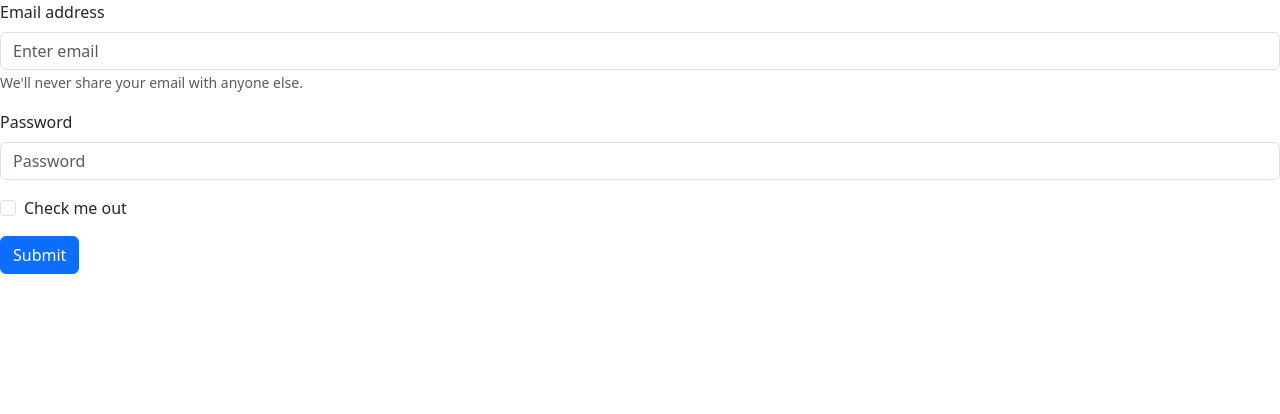
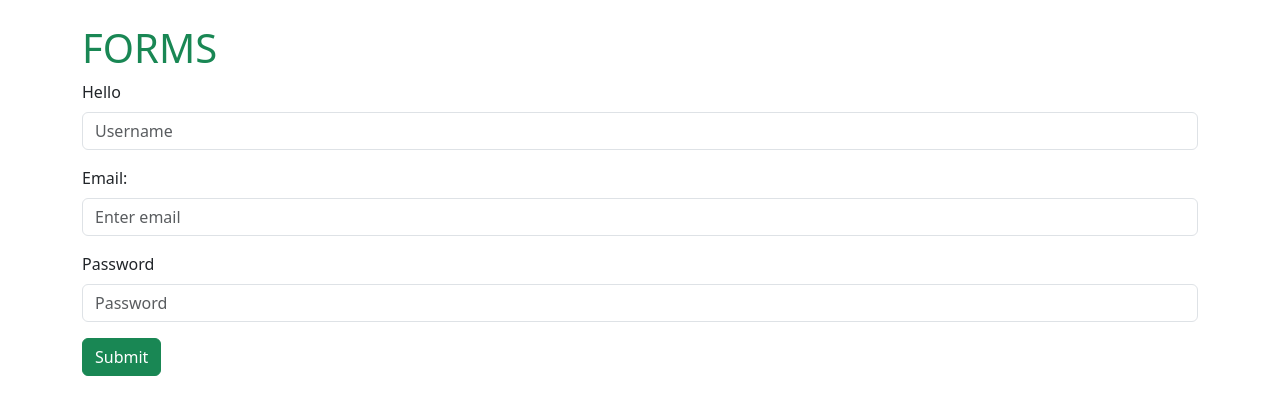
Before and after one commit to sevgi75/my-react-codes, a React (Create React App) app in the folder react/notes/rc06_forms-otherEvents/: page / in a window 1280 px wide. Shown: the top 414 px of the page. Built offline with nearby package versions, Linux system fonts and the light colour scheme.

Commit message:
onChange

```diff
--- a/react/notes/rc06_forms-otherEvents/src/components/1-forms/Forms.jsx
+++ b/react/notes/rc06_forms-otherEvents/src/components/1-forms/Forms.jsx
@@ -1,30 +1,43 @@
 import Button from 'react-bootstrap/Button';
 import Form from 'react-bootstrap/Form';
+import Container from 'react-bootstrap/Container';
+import { useState } from 'react';
 
 const Forms = () => {
+  const [username, setUsername] = useState("")
+  const [email, setEmail] = useState("")
+  const [password, setPassword] = useState("")
+
+  const handleUsername = () => {}
+
   return (
-  <div>
+  <Container className='mt-4'>
     <Form>
-      <Form.Group className="mb-3" controlId="formBasicEmail">
-        <Form.Label>Email address</Form.Label>
-        <Form.Control type="email" placeholder="Enter email" />
-        <Form.Text className="text-muted">
-          We'll never share your email with anyone else.
-        </Form.Text>
+      <h1 className='text-success'>FORMS</h1>
+
+      <Form.Group className="mb-3" controlId="username">
+        <Form.Label>Hello</Form.Label>
+        <Form.Control
+        type="text"
+        placeholder="Username"
+        onChange={handleUsername} />
       </Form.Group>
 
-      <Form.Group className="mb-3" controlId="formBasicPassword">
+      <Form.Group className="mb-3" controlId="email">
+        <Form.Label>Email:</Form.Label>
+        <Form.Control type="email" placeholder="Enter email" />
+      </Form.Group>
+
+      <Form.Group className="mb-3" controlId="password">
         <Form.Label>Password</Form.Label>
         <Form.Control type="password" placeholder="Password" />
       </Form.Group>
-      <Form.Group className="mb-3" controlId="formBasicCheckbox">
-        <Form.Check type="checkbox" label="Check me out" />
-      </Form.Group>
-      <Button variant="primary" type="submit">
+
+      <Button variant="success" type="submit">
         Submit
       </Button>
     </Form>
-  </div>
+  </Container>
   )
 }
 
```
